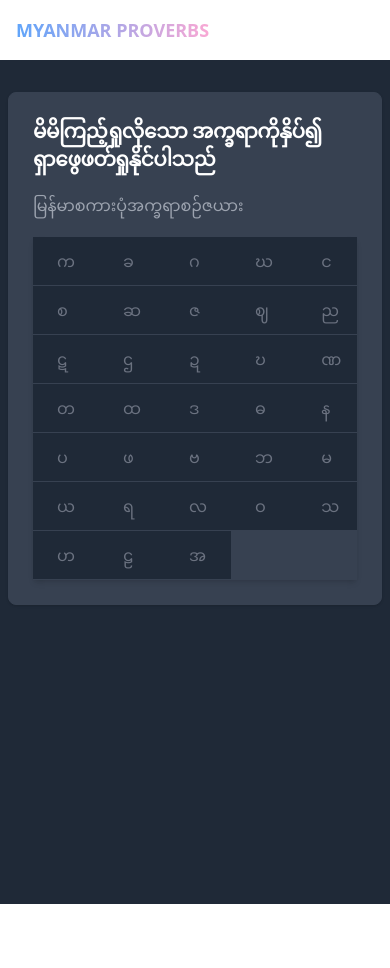
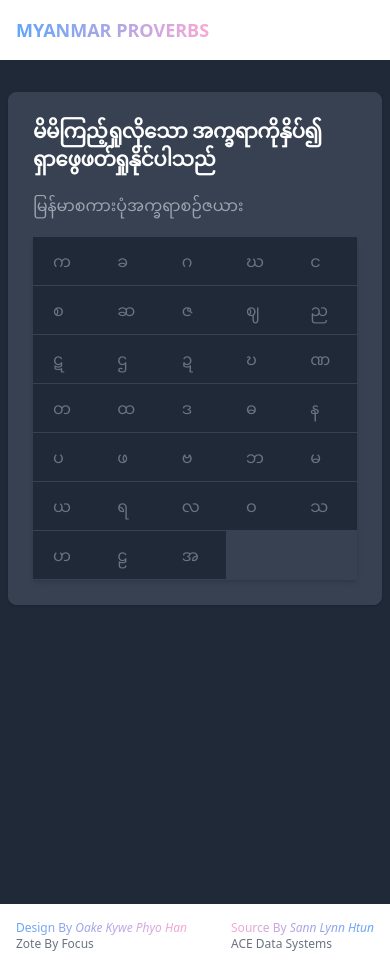
Before and after one commit to Oakekywe/myanmar-proverbs-react, a React (Create React App) app: page / in a window 390 px wide. Before the commit the page ends 904 px from the top, so only its background shows below. Built offline with nearby package versions, Linux system fonts and the light colour scheme.

Commit message:
[modify] add footer and adjust responsive

```diff
--- a/src/App.js
+++ b/src/App.js
@@ -2,6 +2,7 @@ import { Route, Routes } from "react-router-dom";
 import "./App.css";
 import Navbar from "./components/Navbar/Navbar";
 import Home from "./components/Pages/Home";
+import Footer from "./components/Navbar/Footer";
 
 function App() {
   return (
@@ -10,6 +11,7 @@ function App() {
       <Routes>
         <Route path="/" element={<Home />} />
       </Routes>
+      <Footer />
     </div>
   );
 }
--- /dev/null
+++ b/src/components/Navbar/Footer.jsx
@@ -0,0 +1,25 @@
+import { Link } from "react-router-dom";
+
+const Footer = () => {
+  return (
+    <div className="bg-white border-gray-200 dark:bg-gray-900">
+      <div className="max-w-screen-xl flex flex-wrap items-center justify-between mx-auto p-4">
+        <div>
+          <h3 className="text-xs text-transparent bg-clip-text bg-gradient-to-r from-blue-400 to-pink-300 ">
+            Design By <span className=" italic">Oake Kywe Phyo Han</span>
+          </h3>
+          <p className="text-gray-500 text-xs">Zote By Focus</p>
+        </div>
+
+        <div>
+          <h3 className="text-xs text-transparent bg-clip-text bg-gradient-to-r from-pink-300 to-blue-400">
+            Source By <span className=" italic">Sann Lynn Htun</span>
+          </h3>
+          <p className="text-gray-500 text-xs">ACE Data Systems</p>
+        </div>
+      </div>
+    </div>
+  );
+};
+
+export default Footer;
--- a/src/components/Pages/Home.jsx
+++ b/src/components/Pages/Home.jsx
@@ -67,7 +67,7 @@ const Home = () => {
                           (_, i) =>
                             title[index + i] && (
                               <td
-                                className="px-6 py-3"
+                                className="md:px-6 lg:px-6 px-5 py-3"
                                 key={title[index + i].TitleId}
                               >
                                 <button
@@ -125,16 +125,17 @@ const Home = () => {
             ({selectedTitleName && selectedTitleName}) နှင့်စသော စကားပုံများ
           </h5>
 
-          <ul className="text-m">
+          <ul className="text-m list-[roman] px-5">
             {filteredProverbs == "" ? (
               <h2 className="text-m py-4 pl-2 text-gray-400 ">
                 သက်ဆိုင်ရာ စကားပုံ မရှိပါ။
               </h2>
             ) : (
               filteredProverbs.map((fp) => (
-                <li className="text-gray-400 my-3" key={fp.ProverbId}>
+                <li className="text-gray-400 my-3 hover:text-gray-200" key={fp.ProverbId}>
                   <Link> {fp.ProverbName}</Link>
                 </li>
+
               ))
             )}
           </ul>
```
